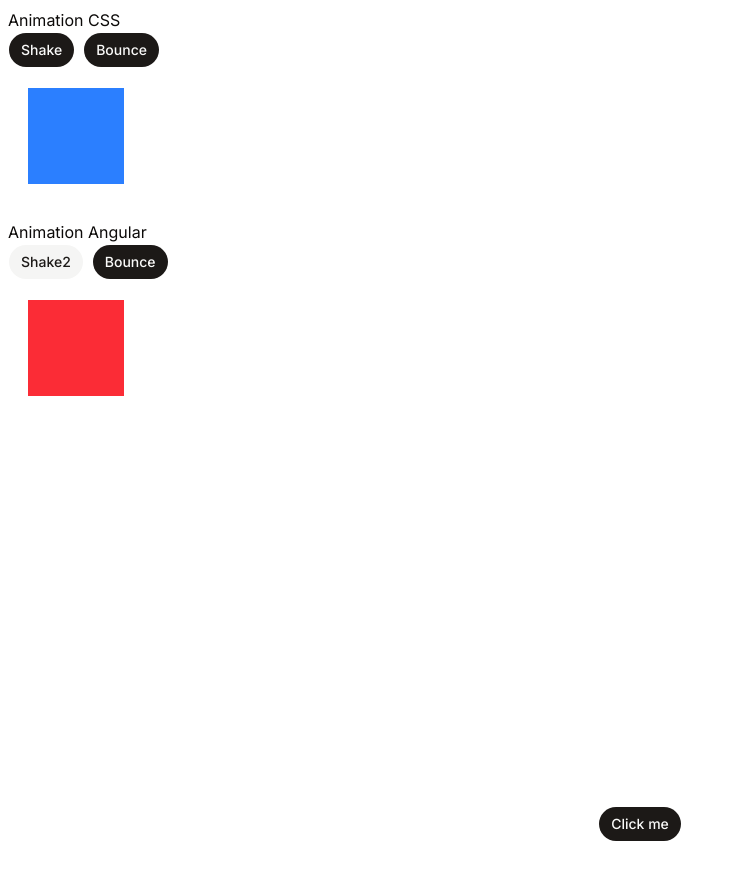
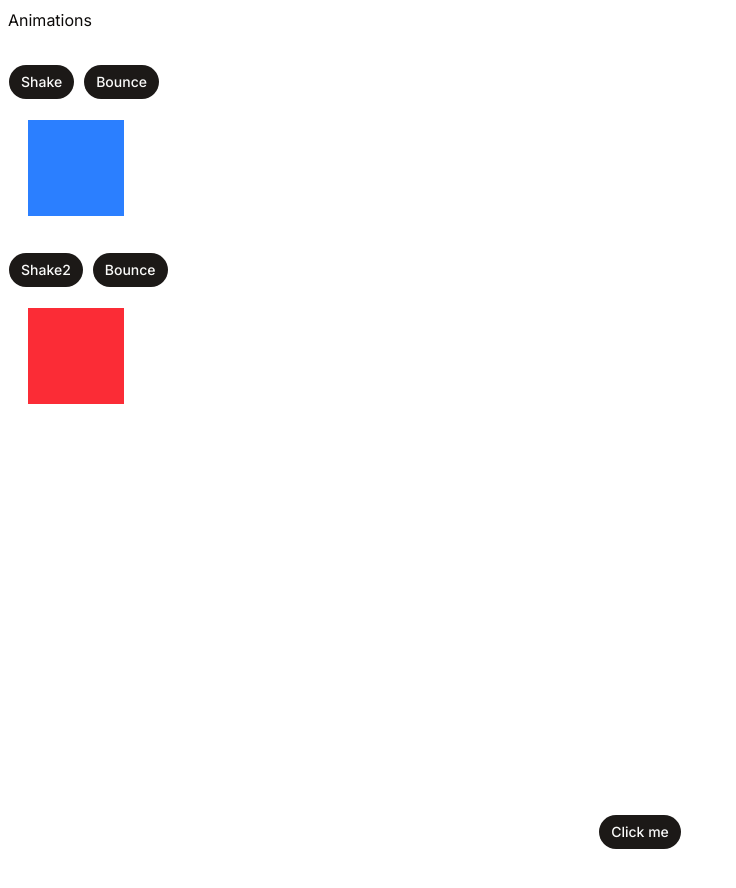
Before and after one commit to CEM-420-5W5/animations-info, a Next.js app: page / in a window 1280 px wide. Shown: the top 888 px of the page, without its empty margins (0-736 px from the left). Built offline with nearby package versions, Linux system fonts and the light colour scheme.

Commit message:
completer shadcn

```diff
--- a/app/globals.css
+++ b/app/globals.css
@@ -49,8 +49,6 @@
 }
 
 :root {
-  --background: oklch(1 0 0);
-  --foreground: oklch(0.147 0.004 49.25);
   --card: oklch(1 0 0);
   --card-foreground: oklch(0.147 0.004 49.25);
   --popover: oklch(1 0 0);
@@ -81,6 +79,8 @@
   --sidebar-accent-foreground: oklch(0.216 0.006 56.043);
   --sidebar-border: oklch(0.923 0.003 48.717);
   --sidebar-ring: oklch(0.709 0.01 56.259);
+  --background: oklch(1 0 0);
+  --foreground: oklch(0.147 0.004 49.25);
 }
 
 .dark {
--- a/app/page.tsx
+++ b/app/page.tsx
@@ -28,15 +28,14 @@ export default function Home() {
   return (
     <div>
       <div className="p-2">
-        <h1>Animation CSS</h1>
+        <h1 className="mb-8">Animations</h1>
         <Button className="mr-2" onClick={shakeMe}>Shake</Button>
         <Button onClick={bounceMe}>Bounce</Button>
         <div id="carreBleu" className="h-24 w-24 bg-blue-500 m-5"></div>
       </div>
       <div className="p-2">
-        <h1>Animation Angular</h1>
-        <Button variant="secondary" className="mr-2">Shake2</Button>
-        <Button variant="default">Bounce</Button>
+        <Button className="mr-2">Shake2</Button>
+        <Button >Bounce</Button>
         <div className="h-24 w-24 bg-red-500 m-5"></div>
       </div>
       <div className="flex min-h-svh items-center justify-center">
```
